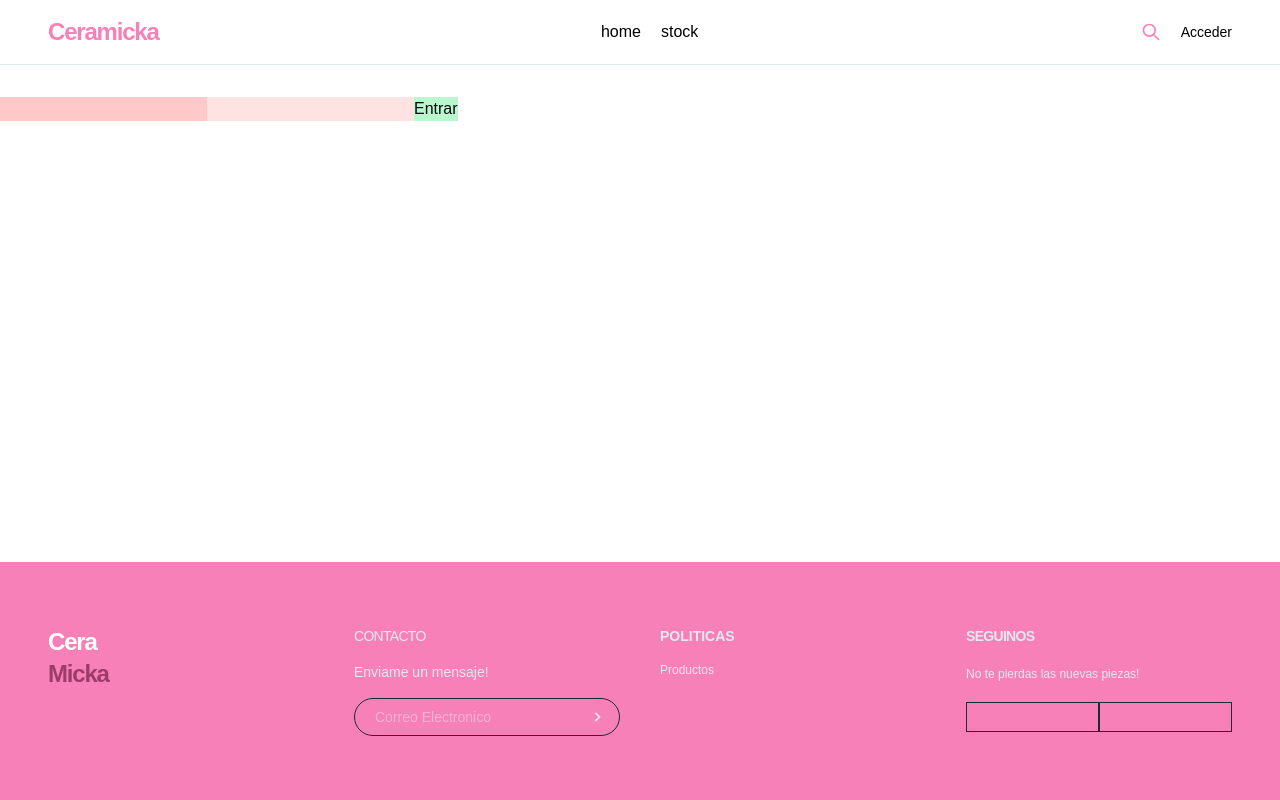
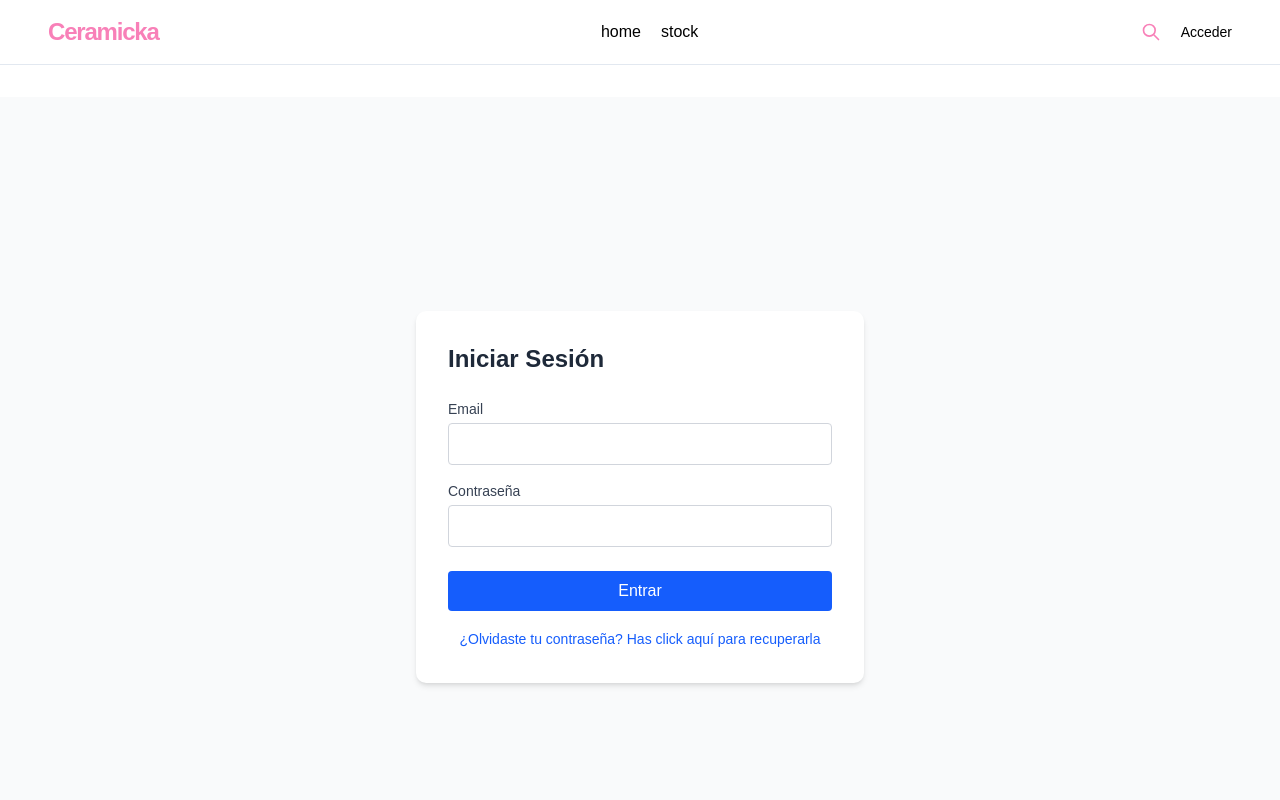
Before and after one commit to diazfabrici0/ceramicka, a React (Vite) app in the folder ceramicka-ecommerce/: page /loginAdmin in a window 1280 px wide. Shown: the top 800 px of the page. Built offline with nearby package versions, Linux system fonts and the light colour scheme; no server answers.

Commit message:
feat: trabajando en la recuperacion de contraseña

```diff
--- /dev/null
+++ b/ceramicka-ecommerce/opencode.json
@@ -0,0 +1,15 @@
+{
+    "$schema": "https://opencode.ai/config.json",
+    "agent": {
+        "ceramicka": {
+            "mode": "primary",
+            "model": "opencode/big-pickle",
+            "prompt": "{file:./AGENTS.md}",
+            "tools": {
+                "write": true,
+                "edit": true,
+                "bash": true
+            }
+        }
+    }
+}
--- a/ceramicka-ecommerce/src/Pages/LoginAdmin.tsx
+++ b/ceramicka-ecommerce/src/Pages/LoginAdmin.tsx
@@ -1,33 +1,115 @@
 import { useState } from 'react';
-import { useNavigate } from 'react-router-dom'; // Para el redireccionamiento
-import { supabase } from '../lib/supabaseClient'; // Ajusta la ruta a tu archivo de configuración de Supabase
+import { useNavigate } from 'react-router-dom';
+import { supabase } from '../lib/supabaseClient';
 
 export const LoginAdmin = () =>{
     const [email, setEmail] = useState('');
     const [password, setPassword] = useState('');
+    const [error, setError] = useState('');
+    const [loading, setLoading] = useState(false);
+    const [resetSent, setResetSent] = useState(false);
     const navigate = useNavigate();
 
     const handleLogin = async (e: React.FormEvent)=> {
         e.preventDefault();
+        setLoading(true);
+        setError('');
 
-        const {error} = await supabase.auth.signInWithPassword({
+        const {error: authError} = await supabase.auth.signInWithPassword({
             email,
             password,
         });
 
-        if (error) {
-            alert("error" + error.message);
+        setLoading(false);
+
+        if (authError) {
+            setError(authError.message);
         } else{
             navigate("/account");
         }
     }
 
+    const handleResetPassword = async () => {
+        if (!email) {
+            setError('Por favor ingresa tu email primero');
+            return;
+        }
+
+        setLoading(true);
+        setError('');
+
+        const siteUrl = import.meta.env.VITE_SITE_URL || window.location.origin;
+
+        const { error: resetError } = await supabase.auth.resetPasswordForEmail(email, {
+            redirectTo: `${siteUrl}/reset-password`,
+        });
+
+        setLoading(false);
+
+        if (resetError) {
+            setError(resetError.message);
+        } else {
+            setResetSent(true);
+        }
+    }
+
     return (
-        <div>
-            <form onSubmit={handleLogin}>
-                <input type="email" onChange={(e) => setEmail(e.target.value)} value={email} className='bg-red-200'/>
-                <input type="password" onChange={(e) => setPassword(e.target.value)} value={password} className='bg-red-100'/>
-                <button type="submit" className='bg-green-200'>Entrar</button>
+        <div className="min-h-screen flex items-center justify-center bg-gray-50">
+            <form onSubmit={handleLogin} className="bg-white p-8 rounded-lg shadow-md w-full max-w-md">
+                <h1 className="text-2xl font-bold mb-6 text-gray-800">Iniciar Sesión</h1>
+
+                {error && (
+                    <div className="mb-4 p-3 bg-red-50 border border-red-200 rounded text-red-600 text-sm">
+                        {error}
+                    </div>
+                )}
+
+                {resetSent && (
+                    <div className="mb-4 p-3 bg-green-50 border border-green-200 rounded text-green-600 text-sm">
+                        Se ha enviado un correo de recuperación a tu email.
+                    </div>
+                )}
+
+                <div className="mb-4">
+                    <label className="block text-sm font-medium text-gray-700 mb-1">Email</label>
+                    <input
+                        type="email"
+                        value={email}
+                        onChange={(e) => setEmail(e.target.value)}
+                        className="w-full p-2 border border-gray-300 rounded focus:ring-2 focus:ring-blue-500 outline-none"
+                        required
+                    />
+                </div>
+
+                <div className="mb-6">
+                    <label className="block text-sm font-medium text-gray-700 mb-1">Contraseña</label>
+                    <input
+                        type="password"
+                        value={password}
+                        onChange={(e) => setPassword(e.target.value)}
+                        className="w-full p-2 border border-gray-300 rounded focus:ring-2 focus:ring-blue-500 outline-none"
+                        required
+                    />
+                </div>
+
+                <button
+                    type="submit"
+                    disabled={loading}
+                    className="w-full bg-blue-600 text-white py-2 rounded hover:bg-blue-700 disabled:bg-gray-400"
+                >
+                    {loading ? 'Cargando...' : 'Entrar'}
+                </button>
+
+                <div className="mt-4 text-center">
+                    <button
+                        type="button"
+                        onClick={handleResetPassword}
+                        disabled={loading}
+                        className="text-sm text-blue-600 hover:text-blue-700 hover:underline"
+                    >
+                        ¿Olvidaste tu contraseña? Has click aquí para recuperarla
+                    </button>
+                </div>
             </form>
         </div>
     );
--- /dev/null
+++ b/ceramicka-ecommerce/src/Pages/ResetPassword.tsx
@@ -0,0 +1,96 @@
+import { useState } from 'react';
+import { useNavigate } from 'react-router-dom';
+import { supabase } from '../lib/supabaseClient';
+
+export const ResetPassword = () => {
+    const [password, setPassword] = useState('');
+    const [confirmPassword, setConfirmPassword] = useState('');
+    const [error, setError] = useState('');
+    const [loading, setLoading] = useState(false);
+    const [success, setSuccess] = useState(false);
+    const navigate = useNavigate();
+
+    const handleReset = async (e: React.FormEvent) => {
+        e.preventDefault();
+
+        if (password !== confirmPassword) {
+            setError('Las contraseñas no coinciden');
+            return;
+        }
+
+        if (password.length < 6) {
+            setError('La contraseña debe tener al menos 6 caracteres');
+            return;
+        }
+
+        setLoading(true);
+        setError('');
+
+        const { error: resetError } = await supabase.auth.updateUser({
+            password: password
+        });
+
+        setLoading(false);
+
+        if (resetError) {
+            setError(resetError.message);
+        } else {
+            setSuccess(true);
+            setTimeout(() => {
+                navigate('/loginAdmin');
+            }, 3000);
+        }
+    }
+
+    return (
+        <div className="min-h-screen flex items-center justify-center bg-gray-50">
+            <form onSubmit={handleReset} className="bg-white p-8 rounded-lg shadow-md w-full max-w-md">
+                <h1 className="text-2xl font-bold mb-6 text-gray-800">Nueva Contraseña</h1>
+
+                {error && (
+                    <div className="mb-4 p-3 bg-red-50 border border-red-200 rounded text-red-600 text-sm">
+                        {error}
+                    </div>
+                )}
+
+                {success && (
+                    <div className="mb-4 p-3 bg-green-50 border border-green-200 rounded text-green-600 text-sm">
+                        Contraseña actualizada correctamente. Redirigiendo al login...
+                    </div>
+                )}
+
+                <div className="mb-4">
+                    <label className="block text-sm font-medium text-gray-700 mb-1">Nueva Contraseña</label>
+                    <input
+                        type="password"
+                        value={password}
+                        onChange={(e) => setPassword(e.target.value)}
+                        className="w-full p-2 border border-gray-300 rounded focus:ring-2 focus:ring-blue-500 outline-none"
+                        required
+                        minLength={6}
+                    />
+                </div>
+
+                <div className="mb-6">
+                    <label className="block text-sm font-medium text-gray-700 mb-1">Confirmar Contraseña</label>
+                    <input
+                        type="password"
+                        value={confirmPassword}
+                        onChange={(e) => setConfirmPassword(e.target.value)}
+                        className="w-full p-2 border border-gray-300 rounded focus:ring-2 focus:ring-blue-500 outline-none"
+                        required
+                        minLength={6}
+                    />
+                </div>
+
+                <button
+                    type="submit"
+                    disabled={loading || success}
+                    className="w-full bg-blue-600 text-white py-2 rounded hover:bg-blue-700 disabled:bg-gray-400"
+                >
+                    {loading ? 'Cambiando...' : 'Cambiar Contraseña'}
+                </button>
+            </form>
+        </div>
+    );
+};
--- a/ceramicka-ecommerce/src/Pages/index.ts
+++ b/ceramicka-ecommerce/src/Pages/index.ts
@@ -4,3 +4,4 @@ export * from "./AdminPanel"
 export * from "./LoginAdmin"
 export * from "./Account"
 export * from "./ProductList"
+export * from "./ResetPassword"
--- a/ceramicka-ecommerce/src/router/index.tsx
+++ b/ceramicka-ecommerce/src/router/index.tsx
@@ -1,6 +1,6 @@
 import { createBrowserRouter } from "react-router-dom";
 import { RootLayout } from "../layouts/RootLayout";
-import { HomePage, Stock, LoginAdmin, Account, AdminPanel, ProductList } from "../Pages";
+import { HomePage, Stock, LoginAdmin, Account, AdminPanel, ProductList, ResetPassword } from "../Pages";
 import { Product } from "../components/shared/product/Product";
 
 export const router = createBrowserRouter([
@@ -36,6 +36,10 @@ export const router = createBrowserRouter([
             path:'productList',
             element:<ProductList />
         },
+        {
+            path:'reset-password',
+            element:<ResetPassword />
+        },
         ]
     }
 ])
```
Also changed, not shown: 2 other files (tests, documents, lock files or other folders).
